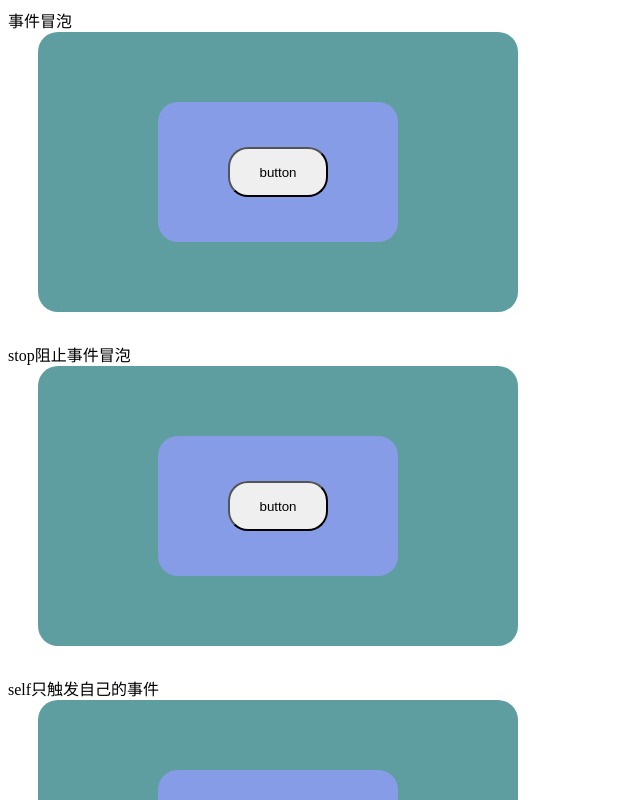
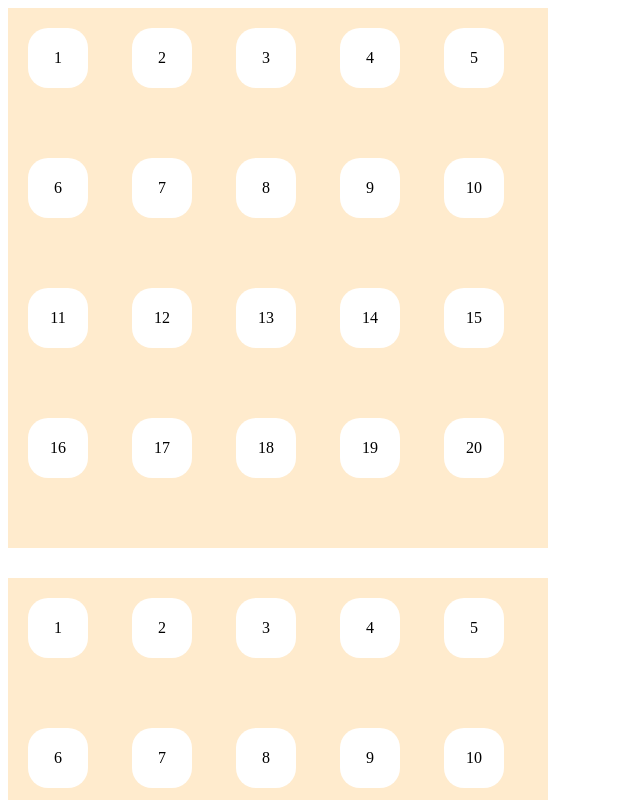
Before and after one commit to Roben-hou/vue, a Vue app in the folder vue3/: page / in a window 1280 px wide. Shown: the top 800 px of the page, without its empty margins (0-640 px from the left). Built offline with nearby package versions, Linux system fonts and the light colour scheme; the HTML template or start-up script is replaced by a standard one.

Commit message:
事件委托

```diff
--- a/vue3/src/App.vue
+++ b/vue3/src/App.vue
@@ -6,10 +6,11 @@
 //import Test4 from './views/vue基本语法/1.模版语法/4.列表渲染.vue'
 //import Test5 from './views/vue基本语法/1.模版语法/5.事件绑定.vue'
 //import Test6 from './views/vue基本语法/1.模版语法/6.prevent和once.vue'
-import Test7 from './views/vue基本语法/1.模版语法/7.事件冒泡和阻止事件冒泡.vue'
+//import Test7 from './views/vue基本语法/1.模版语法/7.事件冒泡和阻止事件冒泡.vue'
+import Test8 from './views/vue基本语法/1.模版语法/8.事件委托.vue'
 </script>
 
 <template>
   <!-- 直接像写 HTML 标签一样把它放在页面上！ -->
-<Test7/>
+<Test8/>
 </template>
--- /dev/null
+++ b/vue3/src/views/vue基本语法/1.模版语法/8.事件委托.vue
@@ -0,0 +1,48 @@
+<script setup lang="ts">
+function clickitem(item:number) {
+    console.log(item)
+}
+function clickitem1(event:Event) {
+    const target = event.target as HTMLElement
+      const item = target.closest('.item') as HTMLElement;
+
+    if (item) {
+        const index = item.dataset.index;
+        console.log("事件委托捕获到点击：", index);
+    }
+
+}
+</script>
+
+<template>
+<div class="list">
+    <div @click="clickitem(item)" class="item" v-for="item in 20" >{{ item }}</div>
+</div>
+
+<div class="list" @click="clickitem1">
+    <div  class="item" v-for="item in 20" :data-index="item">{{ item }}</div>
+</div>
+</template>
+
+<style>
+.list{
+    width: 500px;
+    height: 500px;
+    display: grid;
+    grid-template-columns: repeat(5,1fr);
+    padding: 20px;
+    gap:20px;
+    margin-bottom: 30px;
+    background-color: blanchedalmond;
+    .item{
+        width: 50px;
+        height: 50px;
+        background-color: #fff;
+        border-radius: 20px;
+        padding: 5px;
+        display: flex;
+        justify-content: center;
+        align-items: center;
+    }
+}
+</style>
```
